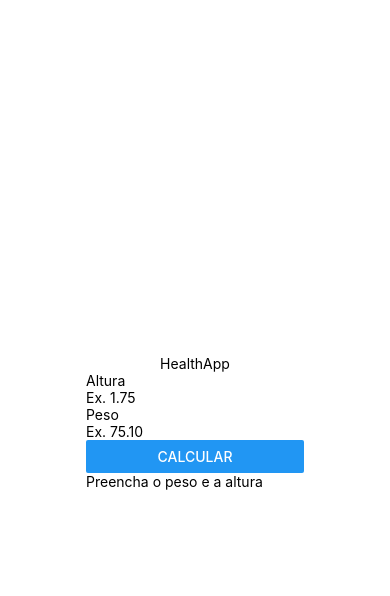
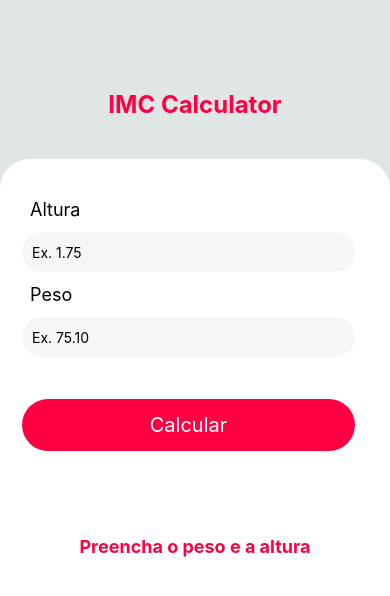
Before and after one commit to FilipeRosaPRG/health_bmi_app, a React Native app: screen / in a window 390 px wide. Shown: the top 596 px of the page. Built offline with nearby package versions, Linux system fonts and the light colour scheme.

Commit message:
Update app style

```diff
--- a/App.js
+++ b/App.js
@@ -1,12 +1,12 @@
 import { StyleSheet, View } from 'react-native';
 import Title from './src/components/title';
-import Main from './src/components/main';
+import Form from './src/components/form';
 
 export default function App() {
   return (
     <View style={styles.container}>
       <Title />
-      <Main />
+      <Form />
     </View>
   );
 }
@@ -14,8 +14,8 @@
 const styles = StyleSheet.create({
   container: {
     flex: 1,
-    backgroundColor: '#fff',
-    alignItems: 'center',
-    justifyContent: 'center',
+    backgroundColor: '#e0e5e5',
+    paddingTop: 80,
+
   },
 });
--- a/src/components/form/index.js
+++ b/src/components/form/index.js
@@ -1,6 +1,7 @@
 import React, { useState } from "react"
-import { View, Text, TextInput, Button } from "react-native"
+import { View, Text, TextInput, TouchableOpacity } from "react-native"
 import ResultImc from "./resultImc";
+import styles from "./style";
 
 export default function Form() {
 
@@ -30,28 +31,32 @@
 
 
     return (
-        <View>
-            <View>
-                <Text>Altura</Text>
+        <View style={styles.formContext}>
+            <View style={styles.form}>
+                <Text style={styles.formLabel}>Altura</Text>
                 <TextInput
+                    style={styles.formInput}
                     onChangeText={setHeight}
                     value={height}
                     placeholder="Ex. 1.75"
                     keyboardType="numbers-and-punctuation"
                 />
-
-                <Text>Peso</Text>
+                <Text style={styles.formLabel}>Peso</Text>
                 <TextInput
+                    style={styles.formInput}
                     onChangeText={setWeight}
                     value={weight}
                     placeholder="Ex. 75.10"
-                    keyboardType="numeric"
+                    keyboardType="numbers-and-punctuation"
                 />
-                <Button
-                    onPress={() => validationImc()
-                    }
-                    title={textButton}
-                />
+
+                <TouchableOpacity
+                    style={styles.formButtonCalculator}
+                    onPress={() => validationImc()}
+                >
+                    <Text style={styles.textButtonCalculator}>{textButton}</Text>
+                </TouchableOpacity>
+
             </View>
             <ResultImc
                 messageResultImc={messageImc}
--- a/src/components/form/resultImc/index.js
+++ b/src/components/form/resultImc/index.js
@@ -1,11 +1,12 @@
 import React from "react"
 import { View, Text } from "react-native"
+import styles from "./style";
 
 export default function ResultImc (props) {
     return(
-        <View>
-            <Text>{props.messageResultImc}</Text>
-            <Text>{props.resultImc}</Text>
+        <View style={styles.resultImc}>
+            <Text style={styles.information}>{props.messageResultImc}</Text>
+            <Text style={styles.numberImc}>{props.resultImc}</Text>
         </View>
     );
 }
--- /dev/null
+++ b/src/components/form/resultImc/style.js
@@ -0,0 +1,24 @@
+import { StyleSheet } from 'react-native'
+
+const styles = StyleSheet.create({
+    resultImc: {
+        flex: 1,
+        marginTop: 15,
+        paddingTop: 60,
+        borderRadius: 50,
+        alignItems: "center",
+        width: "100%",
+    },
+    numberImc: {
+        fontSize: 48,
+        color:"#FF0043",
+        fontWeight: "bold",
+    },
+    information: {
+        fontSize: 18,
+        color:"#FF0043",
+        fontWeight: "bold",
+    }
+});
+
+export default styles
--- /dev/null
+++ b/src/components/form/style.js
@@ -0,0 +1,50 @@
+import { StyleSheet } from "react-native"
+
+const styles = StyleSheet.create({
+    formContext: {
+        width: "100%",
+        height: "100%",
+        bottom: 0,
+        backgroundColor: "#ffffff",
+        alignItems: "center",
+        marginTop: 30,
+        borderTopLeftRadius: 30,
+        borderTopRightRadius: 30,
+    },
+    form: {
+        width: "100%",
+        height: "auto",
+        marginTop: 30,
+        padding: 10,
+    },
+    formLabel: {
+        color: "#000",
+        fontSize: 18,
+        paddingLeft: 20,
+    },
+    formInput: {
+        width: "90%",
+        borderRadius: 50,
+        backgroundColor: "#f6f6f6",
+        height: 40,
+        margin: 12,
+        paddingLeft: 10,
+    },
+    formButtonCalculator: {
+        borderRadius: 50,
+        alignItems: "center",
+        justifyContent: "center",
+        width: "90%",
+        backgroundColor: "#FF0043",
+        paddingTop: 14,
+        paddingBottom: 14,
+        marginLeft: 12,
+        marginTop: 30,
+    },
+    textButtonCalculator: {
+        fontSize: 20,
+        color: "#ffffff",
+    },
+});
+
+export default styles
--- a/src/components/main/index.js
+++ /dev/null
@@ -1,11 +0,0 @@
-import React from "react"
-import { View } from "react-native"
-import Form from "../form";
-
-export default function Main() {
-    return (
-        <View>
-            <Form />
-        </View>
-    );
-}
--- a/src/components/title/index.js
+++ b/src/components/title/index.js
@@ -1,10 +1,11 @@
 import React from "react"
 import { View, Text } from "react-native"
+import styles from "./style";
 
-export default function Title () {
-    return(
-        <View>
-            <Text> HealthApp </Text>
+export default function Title() {
+    return (
+        <View style={styles.boxTitle}>
+            <Text style={styles.textTitle}> IMC Calculator </Text>
         </View>
     );
 }
--- /dev/null
+++ b/src/components/title/style.js
@@ -0,0 +1,16 @@
+import { StyleSheet } from "react-native"
+
+const styles = StyleSheet.create({
+    boxTitle: {
+        alignItems: "center",
+        justifyContent: "center",
+        padding: 10,
+    },
+    textTitle: {
+        color: "#FF0043",
+        fontSize: 24,
+        fontWeight: "bold",
+    }
+});
+
+export default styles
```
